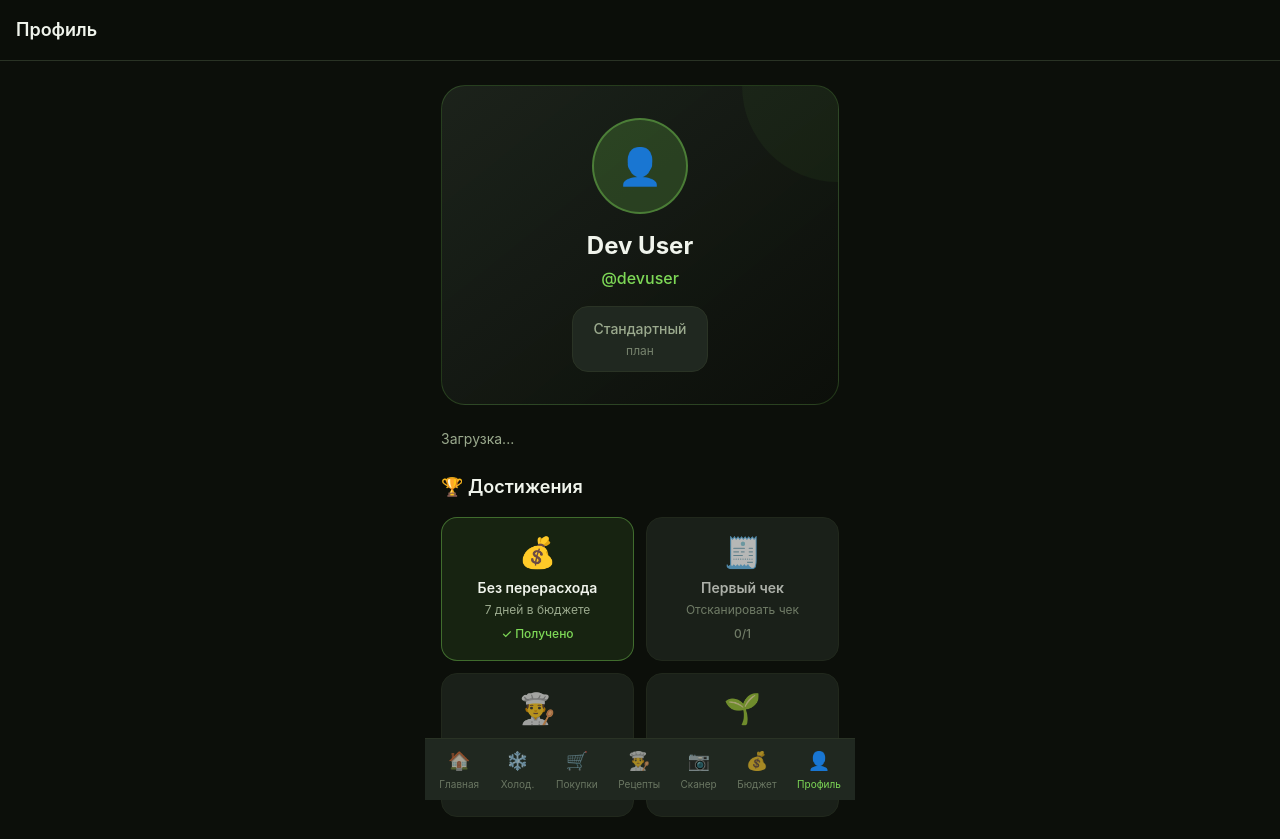
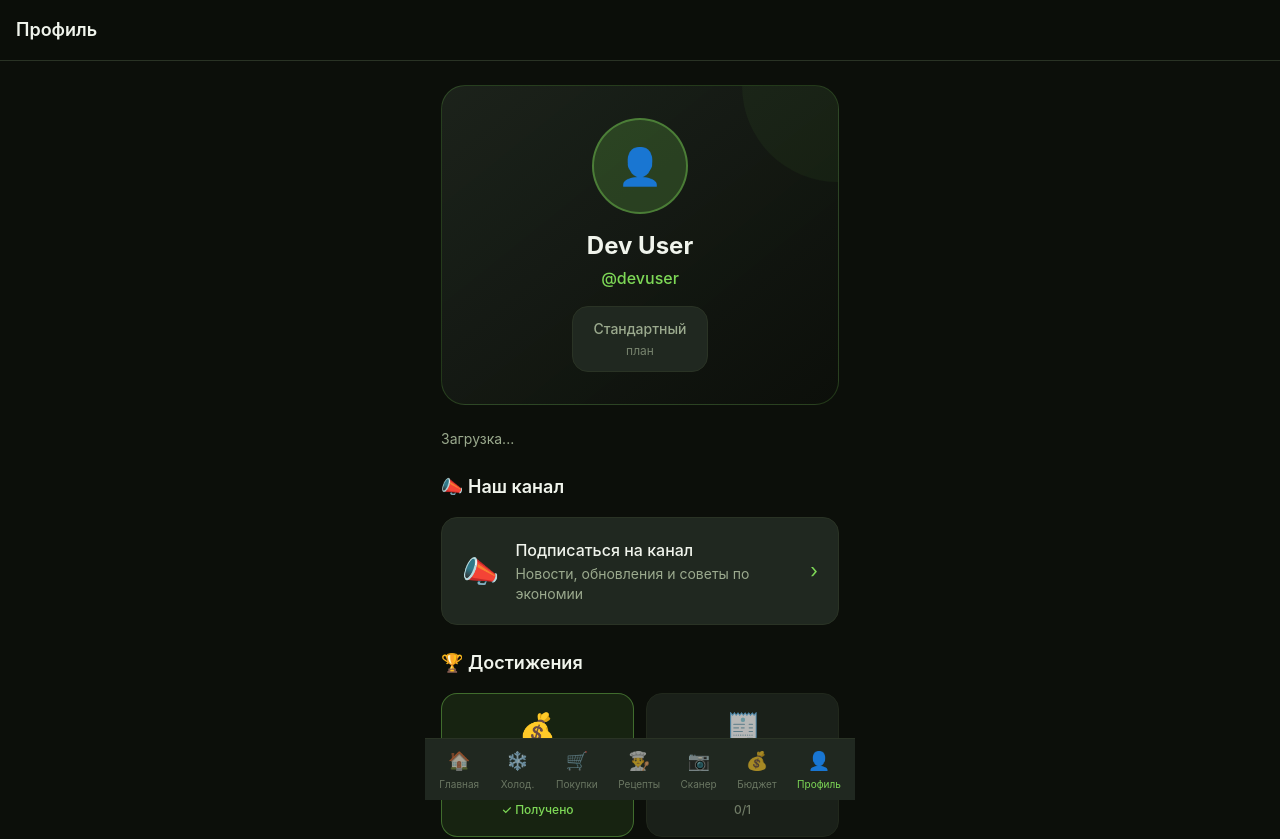
Before and after one commit to finikovich2018-stack/eatsavehelper, a Next.js app: page /profile in a window 1280 px wide. Shown: the top 839 px of the page. Built offline with nearby package versions, Linux system fonts and the light colour scheme.

Commit message:
feat(profile): add "subscribe to channel" section
- new profile block linking to the Telegram channel (@EatSavehelper)
- opens via Telegram WebApp openTelegramLink with a web fallback
- converts active users into channel subscribers

Co-authored-by: Cursor <cursoragent@cursor.com>

```diff
--- a/app/profile/page.tsx
+++ b/app/profile/page.tsx
@@ -7,7 +7,7 @@ import { dataApi } from '@/lib/client-api';
 import { useDataAuth } from '@/lib/use-data-auth';
 import { useTelegram } from '@/components/TelegramProvider';
 import { useI18n } from '@/lib/i18n/LanguageProvider';
-import { PREMIUM_PRICE_STARS, REFERRAL_BONUS_DAYS } from '@/lib/constants';
+import { FEEDBACK_CHANNEL_URL, PREMIUM_PRICE_STARS, REFERRAL_BONUS_DAYS } from '@/lib/constants';
 import { ACHIEVEMENT_BONUS_DAYS, computeAchievements } from '@/lib/achievements';
 import { hasPremiumAccess, isPremiumActive } from '@/lib/user-utils';
 import { formatLocalDate } from '@/lib/utils';
@@ -212,6 +212,16 @@ export default function ProfilePage() {
       alert(e instanceof Error ? e.message : t('common.error'));
     } finally {
       setReferralBusy(false);
+    }
+  };
+
+  const openChannel = () => {
+    const tg = (window as { Telegram?: { WebApp?: { openTelegramLink?: (url: string) => void } } })
+      .Telegram?.WebApp;
+    if (tg?.openTelegramLink) {
+      tg.openTelegramLink(FEEDBACK_CHANNEL_URL);
+    } else {
+      window.open(FEEDBACK_CHANNEL_URL, '_blank');
     }
   };
 
@@ -697,6 +707,22 @@ export default function ProfilePage() {
         )}
 
         <div className="space-y-4">
+          <h2 className="font-semibold text-foreground text-lg">{t('profile.channelTitle')}</h2>
+          <button
+            type="button"
+            onClick={openChannel}
+            className="w-full bg-surface border border-border rounded-2xl p-5 flex items-center gap-4 text-left active:scale-[0.99] transition"
+          >
+            <span className="text-3xl shrink-0">📣</span>
+            <div className="flex-1 min-w-0">
+              <div className="font-medium text-foreground">{t('profile.channelBtn')}</div>
+              <div className="text-sm text-muted mt-0.5">{t('profile.channelDesc')}</div>
+            </div>
+            <span className="text-accent text-xl shrink-0">›</span>
+          </button>
+        </div>
+
+        <div className="space-y-4">
           <div className="flex items-center justify-between gap-3">
             <h2 className="font-semibold text-foreground text-lg">
               {t('profile.achievements')}
--- a/lib/i18n/translations.ts
+++ b/lib/i18n/translations.ts
@@ -219,6 +219,9 @@ const ru = {
   'profile.receiptsCount': 'чеков',
   'profile.aiRecipesCount': 'AI-рецептов',
   'profile.achievements': '🏆 Достижения',
+  'profile.channelTitle': '📣 Наш канал',
+  'profile.channelBtn': 'Подписаться на канал',
+  'profile.channelDesc': 'Новости, обновления и советы по экономии',
   'profile.settings': '⚙️ Настройки',
   'profile.push': 'Push-уведомления',
   'profile.pushDesc': 'Напоминания: что купить, что скоро испортится и что просрочено',
@@ -504,6 +507,9 @@ const en: Record<TranslationKey, string> = {
   'profile.receiptsCount': 'receipts',
   'profile.aiRecipesCount': 'AI recipes',
   'profile.achievements': '🏆 Achievements',
+  'profile.channelTitle': '📣 Our channel',
+  'profile.channelBtn': 'Subscribe to the channel',
+  'profile.channelDesc': 'News, updates and money-saving tips',
   'profile.settings': '⚙️ Settings',
   'profile.push': 'Push notifications',
   'profile.pushDesc': 'Reminders: what to buy, expiring soon, and expired items',
```
